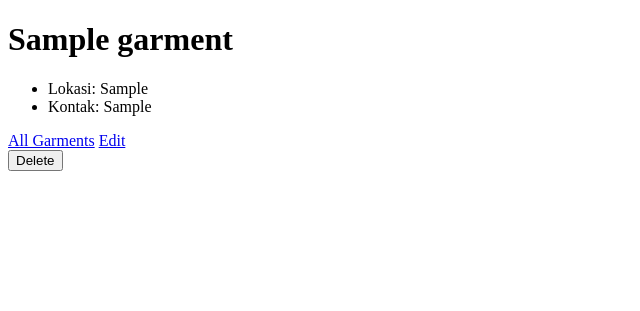
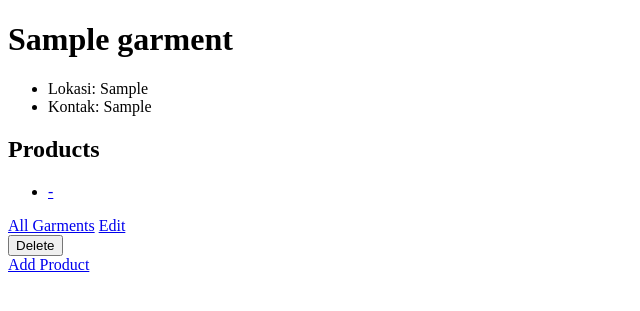
Before and after one commit to gavrilasa/ShopApp, a Node server app: template views/garment/show.ejs in a window 1280 px wide. Shown: the top 311 px of the page, without its empty margins (0-640 px from the left). Run offline with Node 20, Linux system fonts and the light colour scheme; the template is opened without the code that fills it: values that come from a table or form of the project are taken from there, others are empty; tables that the repository leaves empty hold one stand-in row (values such as "Sample post"); some libraries are stand-ins or nearby versions.

Commit message:
Garment as Parent

```diff
--- a/index.js
+++ b/index.js
@@ -45,8 +45,25 @@ app.post('/garments', wrapAsync(async (req, res) => {
 
 app.get('/garments/:id', wrapAsync(async (req, res) => {
     const { id } = req.params
-    const garment = await Garment.findById(id)
+    const garment = await Garment.findById(id).populate('products')
     res.render('garment/show', { garment })
+}))
+
+app.get('/garments/:garment_id/products/create', (req, res) => {
+    const { garment_id } = req.params
+    res.render('products/create', { garment_id })
+})
+
+app.post('/garments/:garment_id/products', wrapAsync(async (req, res) => {
+    const { garment_id } = req.params
+    const garment = await Garment.findById(garment_id)
+    const product = new Product(req.body)
+    garment.products.push(product)
+    product.garment = garment
+    await garment.save()
+    await product.save()
+    console.log(garment)
+    res.redirect(`/garments/${garment_id}`)
 }))
 
 app.get("/products", async (req, res) => {
@@ -72,7 +89,7 @@ app.post("/products", wrapAsync(async (req, res) => {
 
 app.get("/products/:id", wrapAsync(async (req, res) => {
     const { id } = req.params;
-    const product = await Product.findById(id);
+    const product = await Product.findById(id).populate('garment')
     res.render("products/show", { product });
 }));
 
--- a/views/garment/create.ejs
+++ b/views/garment/create.ejs
@@ -7,7 +7,7 @@
 	</head>
 	<body>
 		<h1>Add a Garment</h1>
-		<form action="/garments" method="post">
+		<form action="/garments" method="POST">
 			<label for="name">Nama Garment</label>
 			<input type="text" name="name" id="name" />
 			<label for="location">Lokasi</label>
--- a/views/garment/show.ejs
+++ b/views/garment/show.ejs
@@ -11,10 +11,21 @@
 			<li>Lokasi: <%= garment.location %></li>
 			<li>Kontak: <%= garment.contact %></li>
 		</ul>
+		<h2>Products</h2>
+		<ul>
+			<% for(let product of garment.products) { %>
+			<li>
+				<a href="/products/<%= product._id %>">
+					<%= product.name %> - <%= product.brand %>
+				</a>
+			</li>
+			<%}%>
+		</ul>
 		<a href="/garments">All Garments</a>
 		<a href="/garments/<%= garment._id %>/edit">Edit</a>
 		<form action="/garments/<%= garment._id %>?_method=DELETE" method="post">
 			<button type="submit">Delete</button>
 		</form>
+		<a href="/garments/<%= garment._id %>/products/create">Add Product</a>
 	</body>
 </html>
--- a/views/products/create.ejs
+++ b/views/products/create.ejs
@@ -7,7 +7,7 @@
 	</head>
 	<body>
 		<h1>Add a Product</h1>
-		<form action="/products" method="post">
+		<form action="/garments/<%= garment_id %>/products" method="post">
 			<label for="name">Nama Produk</label>
 			<input type="text" name="name" id="name" />
 			<label for="brand">Brand</label>
--- a/views/products/show.ejs
+++ b/views/products/show.ejs
@@ -17,7 +17,10 @@
 					<%= product.category %>
 				</a>
 			</li>
-
+			<a href="/products">All Products</a>
+			<a href="/garments/<%= product.garment._id %>"
+				><%= product.garment.name %></a
+			>
 			<a href="/products/<%= product._id %>/edit">Edit</a>
 			<a href="/products">Back</a>
 			<form action="/products/<%= product._id %>?_method=DELETE" method="post">
```
Also changed, not shown: models/garment.js (+13 -11 lines).
